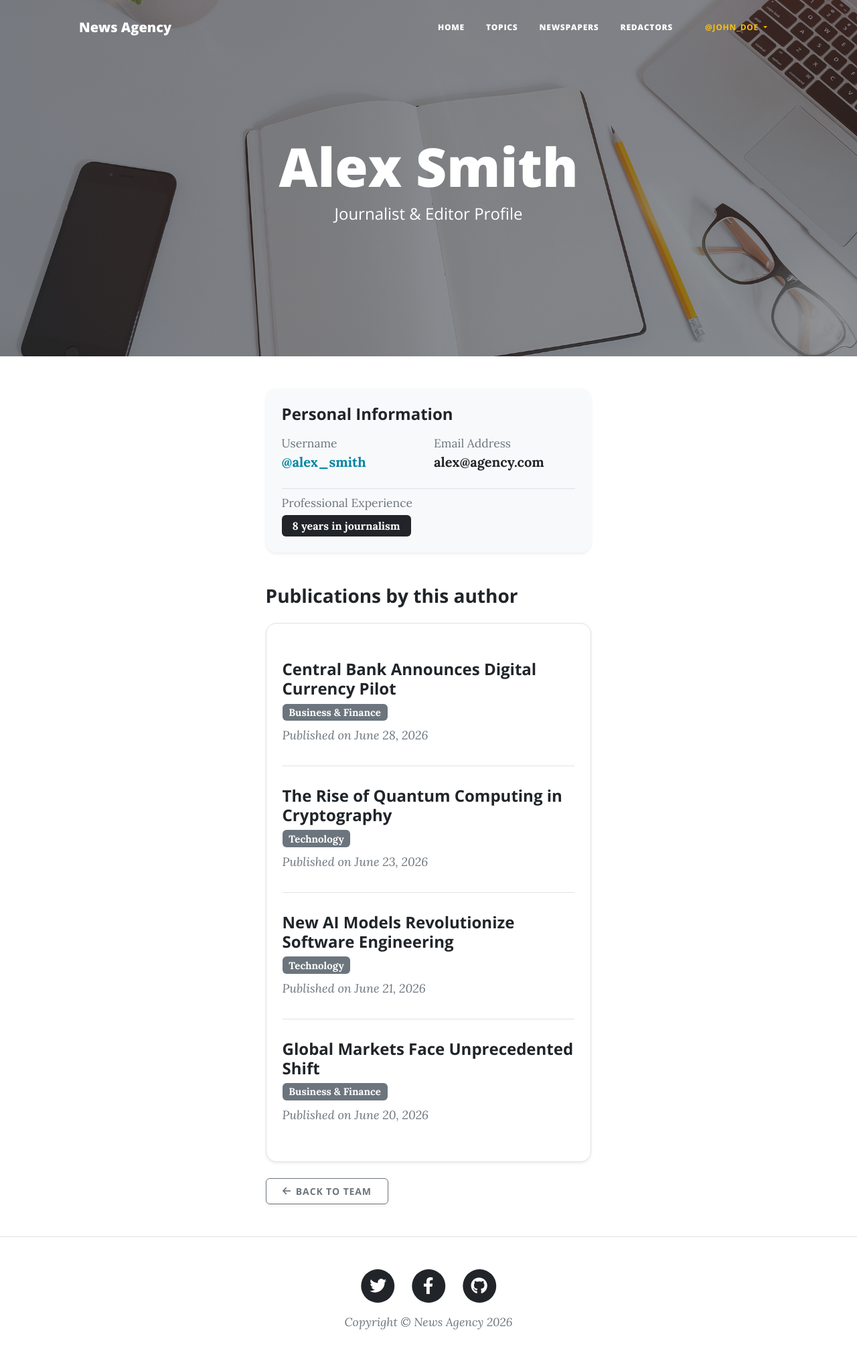
After one commit to AdekWhat1/news-agency-mate, a Django app: page /news/redactor/3/ in a window 1280 px wide. The commit adds this page. Shown: the whole page at 67% size. Run offline with Django 5.2, Linux system fonts and the light colour scheme; a user stored in the database is signed in; data comes from the database, SQL or seed files in the repository; some libraries are stand-ins or nearby versions.

Commit message:
feat: implement detail views with optimized queries for newspaper and redactor

```diff
--- a/news/urls.py
+++ b/news/urls.py
@@ -1,13 +1,16 @@
 from django.urls import path, include
 
 import news
-from news.views import index, TopicListView, NewspaperListView, RedactorListView
+from news.views import index, TopicListView, NewspaperListView, RedactorListView, NewspaperDetailView, \
+    RedactorDetailView
 
 urlpatterns = [
     path("", index, name="main-page"),
     path("topics/", TopicListView.as_view(), name="topic-list"),
     path("newspapers/", NewspaperListView.as_view(), name="newspaper-list"),
+    path("newspapers/<int:pk>/", NewspaperDetailView.as_view(), name="newspaper-detail"),
     path("redactors/", RedactorListView.as_view(), name="redactor-list"),
+    path("redactor/<int:pk>/", RedactorDetailView.as_view(), name="redactor-detail"),
 ]
 
 app_name = "news"
--- a/news/views.py
+++ b/news/views.py
@@ -50,8 +50,27 @@ class NewspaperListView(LoginRequiredMixin, generic.ListView):
         ).prefetch_related("publishers").order_by("published_date")
 
 
+class NewspaperDetailView(LoginRequiredMixin, generic.DetailView):
+    model = Newspaper
+    context_object_name = "newspaper"
+    template_name = "news/newspaper_detail.html"
+
+    def get_queryset(self):
+        return Newspaper.objects.select_related(
+            "topic"
+        ).prefetch_related("publishers")
+
 class RedactorListView(LoginRequiredMixin, generic.ListView):
     model = get_user_model()
     context_object_name = "redactors_list"
     template_name = "news/redactor_list.html"
     paginate_by = 5
+
+
+class RedactorDetailView(LoginRequiredMixin, generic.DetailView):
+    model = get_user_model()
+    context_object_name = "redactor"
+    template_name = "news/redactor_detail.html"
+
+    def get_queryset(self):
+        return Redactor.objects.prefetch_related("newspapers__topic")
--- a/templates/news/newspaper_list.html
+++ b/templates/news/newspaper_list.html
@@ -14,7 +14,7 @@
 {% if newspapers_list %}
     {% for newspaper in newspapers_list %}
         <div class="post-preview">
-            <a href="#!">
+            <a href="{% url 'news:newspaper-detail' pk=newspaper.id %}">
                 <h2 class="post-title">{{ newspaper.title }}</h2>
                 <h3 class="post-subtitle fs-6">
                     <span class="badge bg-secondary">{{ newspaper.topic.name }}</span>
@@ -23,7 +23,7 @@
             <p class="post-meta">
                 Published on {{ newspaper.published_date|date:"F d, Y" }} by
                 {% for publisher in newspaper.publishers.all %}
-                    <a href="#!">{{ publisher.username }}</a>{% if not forloop.last %}, {% endif %}
+									<a href="{% url 'news:redactor-detail' pk=publisher.id %}">@{{ publisher.username }}</a>{% if not forloop.last %}, {% endif %}
                 {% empty %}
                     Anonymous
                 {% endfor %}
--- /dev/null
+++ b/templates/news/redactor_detail.html
@@ -0,0 +1,72 @@
+{% extends "base.html" %}
+
+{% block title %}@{{ redactor.username }}'s Profile - News Agency{% endblock %}
+
+{% block header_title %}
+    {% if redactor.first_name or redactor.last_name %}
+        {{ redactor.first_name }} {{ redactor.last_name }}
+    {% else %}
+        @{{ redactor.username }}
+    {% endif %}
+{% endblock %}
+{% block header_subtitle %}Journalist & Editor Profile{% endblock %}
+
+{% block content %}
+<div class="container-fluid px-0 mb-5">
+    <div class="row justify-content-center">
+        <div class="col-12 col-lg-10">
+
+            <div class="card bg-light border-0 shadow-sm rounded-4 mb-5">
+                <div class="card-body p-4">
+                    <h4 class="fw-bold text-dark mb-3">Personal Information</h4>
+                    <div class="row g-3">
+                        <div class="col-sm-6">
+                            <span class="text-muted d-block small">Username</span>
+                            <strong class="text-primary fs-5">@{{ redactor.username }}</strong>
+                        </div>
+                        <div class="col-sm-6">
+                            <span class="text-muted d-block small">Email Address</span>
+                            <strong class="text-dark">{{ redactor.email|default:"No email provided" }}</strong>
+                        </div>
+                        <div class="col-12">
+                            <hr class="my-2">
+                            <span class="text-muted d-block small mb-1">Professional Experience</span>
+                            <span class="badge bg-dark px-3 py-2 fs-6">{{ redactor.years_of_experience }} years in journalism</span>
+                        </div>
+                    </div>
+                </div>
+            </div>
+
+            <h3 class="fw-bold mb-4">Publications by this author</h3>
+
+            {% if redactor.newspapers.all %}
+                <div class="p-4 bg-white rounded-4 shadow-sm border">
+                    {% for newspaper in redactor.newspapers.all %}
+                        <div class="post-preview">
+                            <a href="{% url 'news:newspaper-detail' pk=newspaper.id %}">
+                                <h4 class="post-title fs-4 fw-bold text-dark mb-1">{{ newspaper.title }}</h4>
+                                <span class="badge bg-secondary mb-2">{{ newspaper.topic.name }}</span>
+                            </a>
+                            <p class="post-meta small text-muted">
+                                Published on {{ newspaper.published_date|date:"F d, Y" }}
+                            </p>
+                        </div>
+                        {% if not forloop.last %}<hr class="my-3" />{% endif %}
+                    {% endfor %}
+                </div>
+            {% else %}
+                <div class="alert alert-info text-center rounded-4" role="alert">
+                    This journalist hasn't published any articles yet.
+                </div>
+            {% endif %}
+
+            <div class="mt-4">
+                <a class="btn btn-outline-secondary px-4 py-2 text-uppercase fw-bold shadow-sm" href="{% url 'news:redactor-list' %}">
+                    <i class="fas fa-arrow-left me-2"></i>Back to Team
+                </a>
+            </div>
+
+        </div>
+    </div>
+</div>
+{% endblock %}
--- a/templates/news/redactor_list.html
+++ b/templates/news/redactor_list.html
@@ -21,7 +21,9 @@
             <tbody>
                 {% for redactor in redactors_list %}
                     <tr>
-                        <td class="px-4 fw-bold text-primary">@{{ redactor.username }}</td>
+                        <td class="px-4 fw-bold text-primary">
+                          <a href="{% url 'news:redactor-detail' pk=redactor.id %}">@{{ redactor.username }}</a>
+                        </td>
 
                         <td class="text-secondary">
                             {% if redactor.first_name or redactor.last_name %}
```
Also changed, not shown: templates/news/newspaper_detail.html (added, +47 -0 lines).
